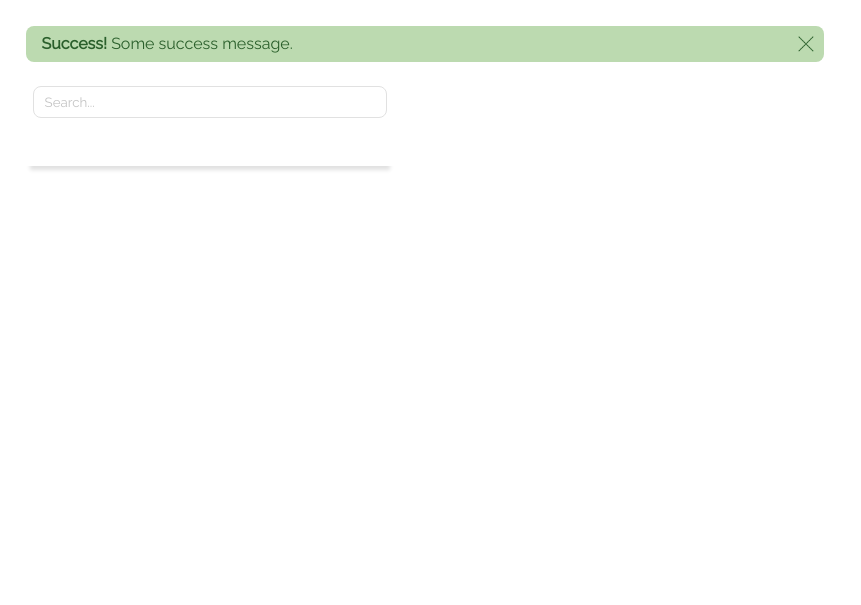
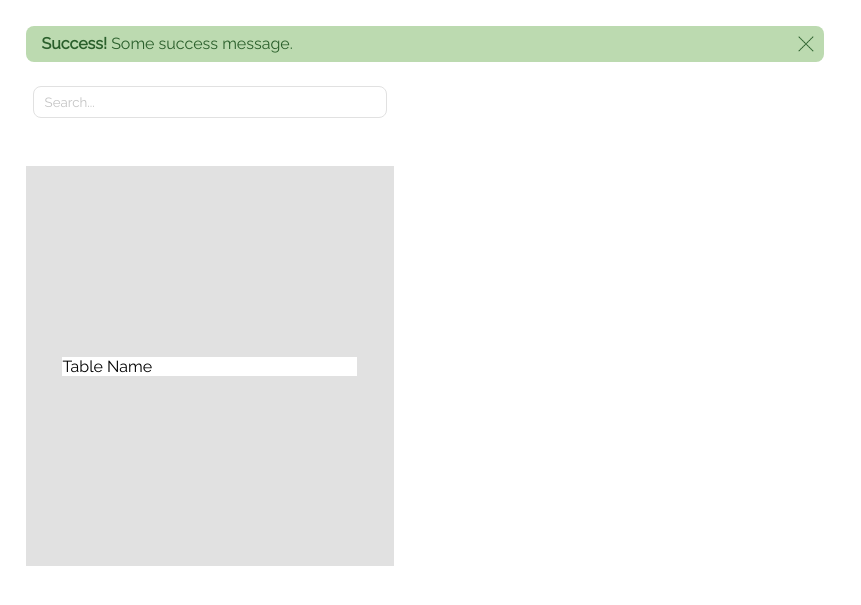
Before and after one commit to RussellMoore1987/open-source-project, a PHP site: page /open_source_project/private/layouts/devtoolkit/devtoolkit.layout.php in a window 1280 px wide. Shown: the top 605 px of the page, without its empty margins (0-861 px from the left). Run offline with PHP 8.4, Linux system fonts and the light colour scheme; some libraries are stand-ins or nearby versions.

Commit message:
Some more tweaks to the html and css

```diff
--- a/private/layouts/devtoolkit/devtoolkit.layout.php
+++ b/private/layouts/devtoolkit/devtoolkit.layout.php
@@ -31,6 +31,10 @@
             <input class="search" type="text" placeholder="Search...">
         </div>
         <div class="card-container">
+            <div class="card">
+                <div class="card-title">Table Name</div>
+                <div class="buttons"></div>
+            </div>
         </div>
         <div class="main-card-container">
         </div>
--- a/private/layouts/devtoolkit/devtoolkitstyles.css
+++ b/private/layouts/devtoolkit/devtoolkitstyles.css
@@ -89,7 +89,19 @@ body {
 }
 
 .card-container {
-    background-color: #A2A2A2;
+    width: 100%;
+    background-color: #E1E1E1;
+    display: flex;
+    flex-direction: column;
+    justify-content: space-around;
+    align-items: center;
+    min-height: 400px;
+    z-index: -1;
+}
+
+.card {
+    width: 80%;
+    background-color: white;
 }
 
 /* Table Forms Styles */
```
